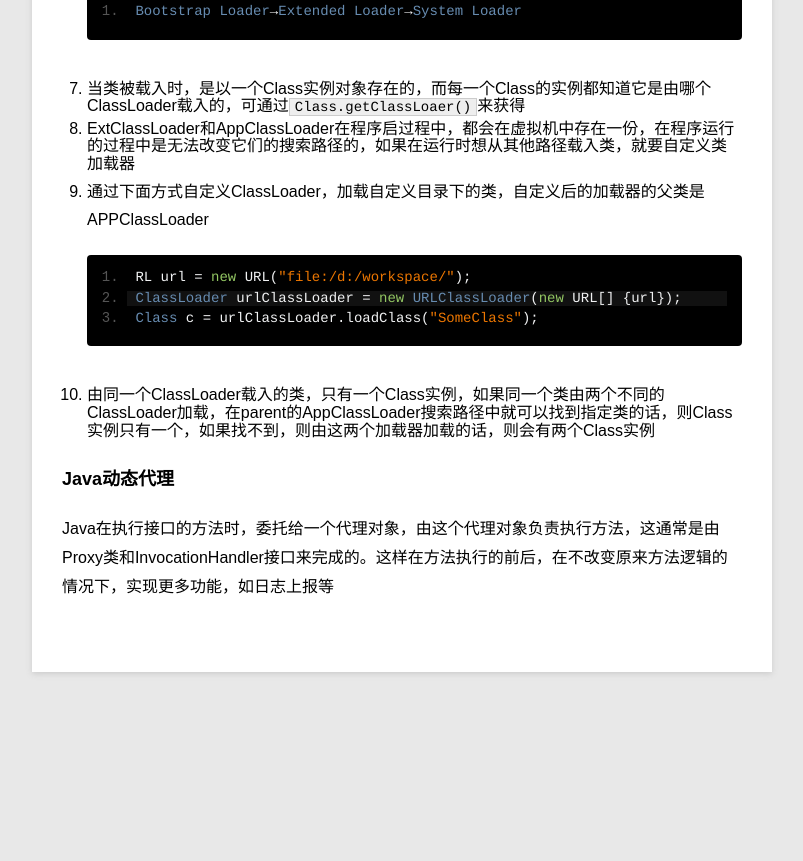
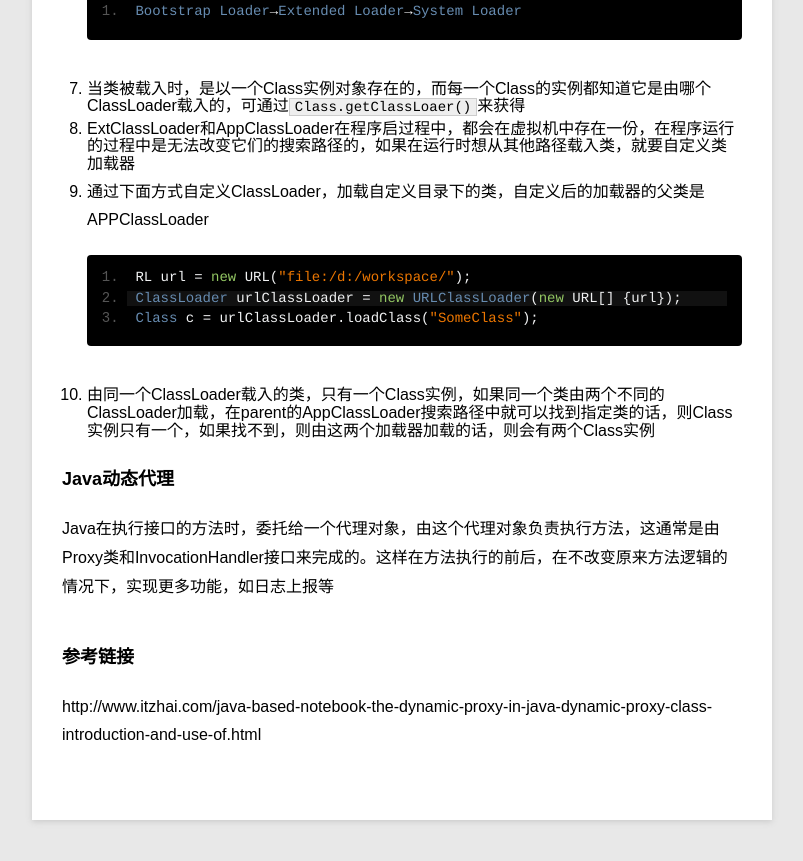
Before and after one commit to zuoqx/zuoqx.github.com, a Jekyll site: the page built from _posts/blog/2016-05-11-Java反射.md, in a window 1280 px wide and 900 px high, scrolled down 1947 px. Shown: the top 861 px of the window, without its empty margins (78-881 px from the left). Built offline with Jekyll 4.4.1, drawn with Linux system fonts in a browser that asks for light colours; comment, search, counter and statistics services are not loaded; before the commit the page ends 2699 px from its top, so only the background shows below that.

Commit message:
修改文章内容

```diff
--- a/_posts/blog/2016-05-11-Java反射.md
+++ b/_posts/blog/2016-05-11-Java反射.md
@@ -59,3 +59,6 @@ Bootstrap Loader是由C语言开发的Extended Loader是Java写的，对应用su
 ### Java动态代理
 
 Java在执行接口的方法时，委托给一个代理对象，由这个代理对象负责执行方法，这通常是由Proxy类和InvocationHandler接口来完成的。这样在方法执行的前后，在不改变原来方法逻辑的情况下，实现更多功能，如日志上报等
+
+### 参考链接
+http://www.itzhai.com/java-based-notebook-the-dynamic-proxy-in-java-dynamic-proxy-class-introduction-and-use-of.html
```
